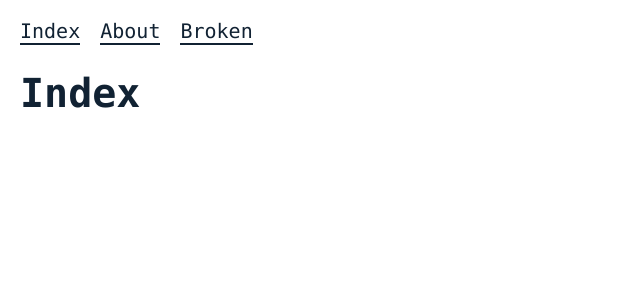
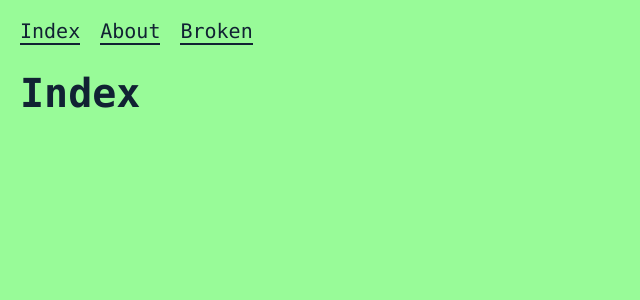
Before and after one commit to wagerfield/nnc-demo, a Nuxt app: page / in a window 1280 px wide. Shown: the top 300 px of the page, without its empty margins (0-640 px from the left). Built offline with nearby package versions, Linux system fonts and the light colour scheme.

Commit message:
added background colour to html element

```diff
--- a/styles/index.scss
+++ b/styles/index.scss
@@ -3,6 +3,8 @@ $color: #123;
 html {
   font-size: 20px;
   font-family: Monaco, monospace;
+  background-color: palegreen;
+  min-height: 100vh;
   color: $color;
 }
 
```
